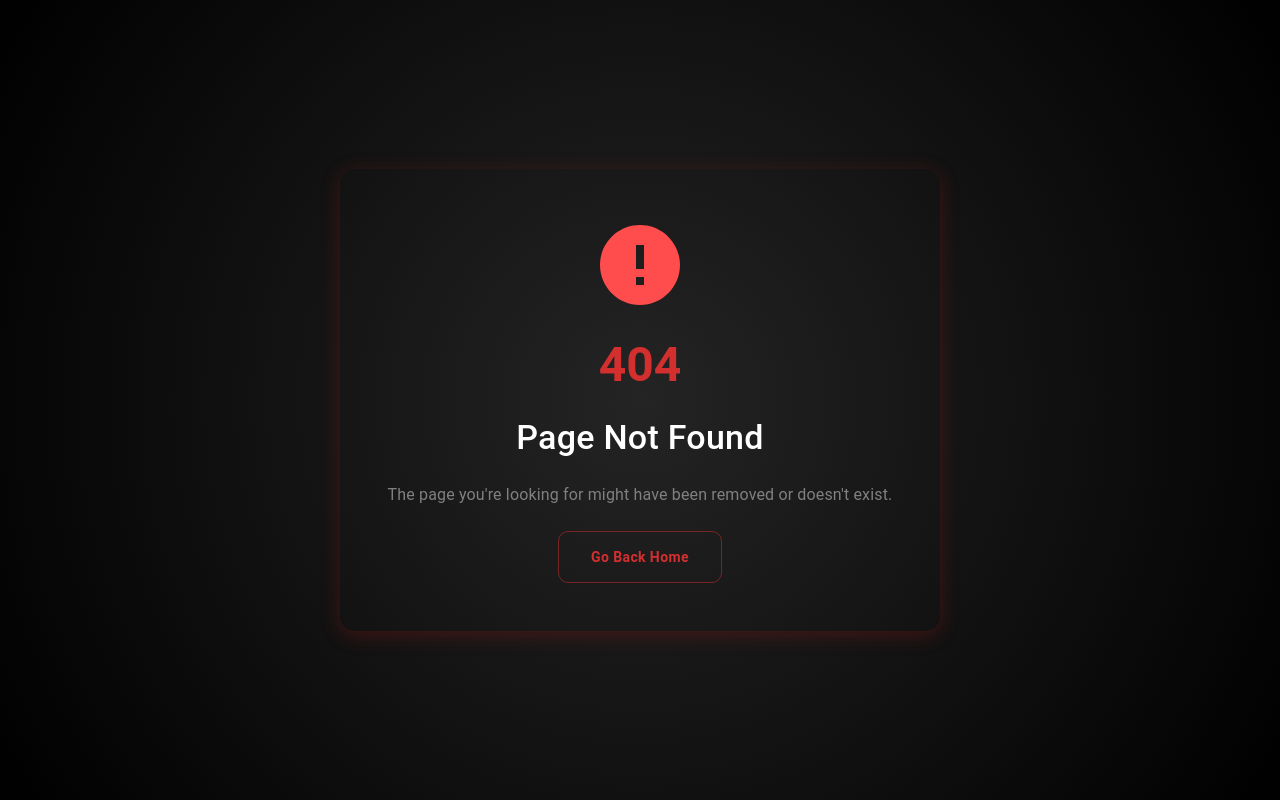
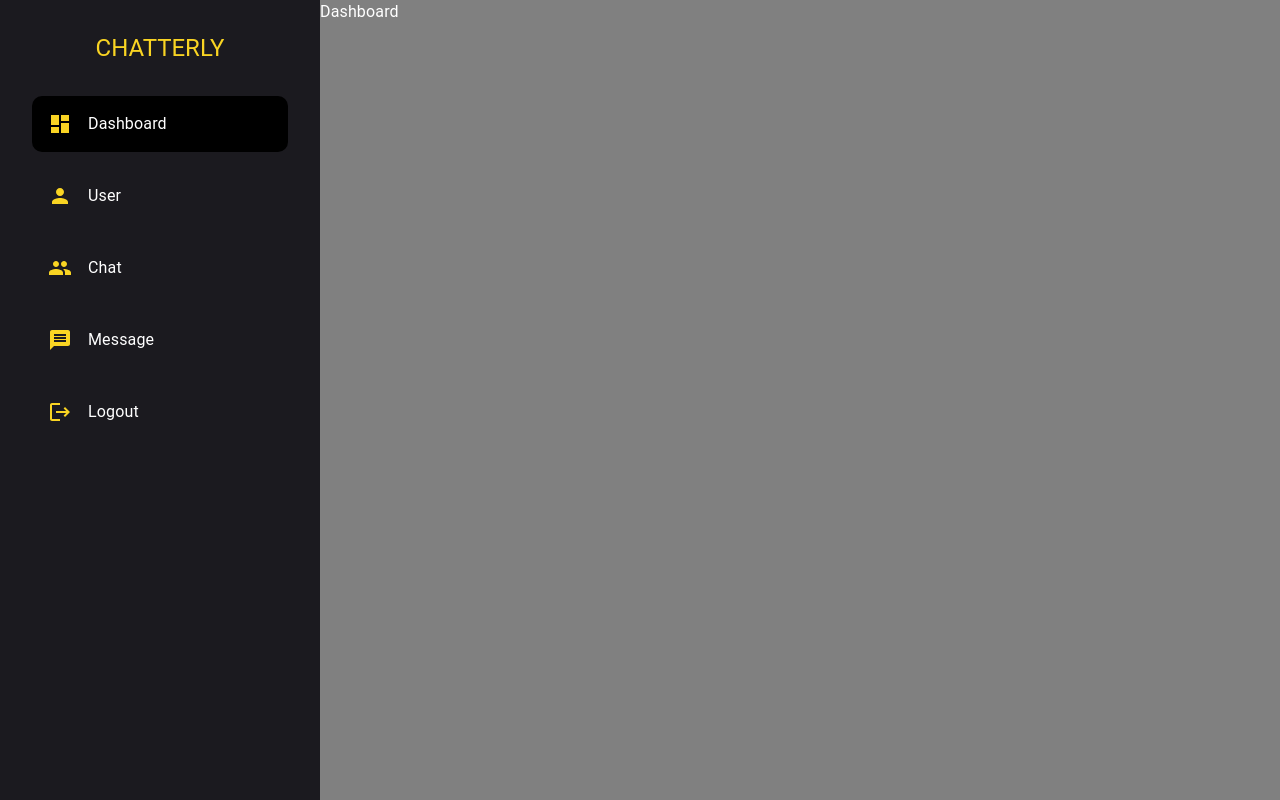
Before and after one commit to Devraj-singh-tomar/chatapp-client, a React (Vite) app: page /admin/dashboard in a window 1280 px wide. Before the commit this address had no page. Built offline with nearby package versions, Linux system fonts and the light colour scheme.

Commit message:
feat_UI: add Dashboard component and AdminLayout with Sidebar for admin panel navigation

```diff
--- a/src/App.jsx
+++ b/src/App.jsx
@@ -9,6 +9,7 @@ const Login = lazy(() => import("./pages/Login"));
 const Chat = lazy(() => import("./pages/Chat"));
 const Group = lazy(() => import("./pages/Group"));
 const NotFound = lazy(() => import("./pages/NotFound"));
+const Dashboard = lazy(() => import("./pages/admin/Dashboard"));
 
 // ADMIN PANEL IMPORT's
 const AdminLogin = lazy(() => import("./pages/admin/AdminLogin"));
@@ -38,6 +39,7 @@ const App = () => {
           />
 
           <Route path="/admin" element={<AdminLogin />} />
+          <Route path="/admin/dashboard" element={<Dashboard />} />
 
           <Route path="*" element={<NotFound />} />
         </Routes>
--- /dev/null
+++ b/src/components/layout/AdminLayout.jsx
@@ -0,0 +1,166 @@
+import {
+  Close as CloseIcon,
+  Dashboard as DashboardIcon,
+  Group as GroupIcon,
+  Logout as LogoutIcon,
+  Menu as MenuIcon,
+  Message as MessageIcon,
+  Person as PersonIcon,
+} from "@mui/icons-material";
+import {
+  Box,
+  Drawer,
+  Grid2,
+  IconButton,
+  Stack,
+  styled,
+  Typography,
+} from "@mui/material";
+import React, { useState } from "react";
+import { Link as LinkComponent, Navigate, useLocation } from "react-router-dom";
+import { black, yellow } from "../../constants/color";
+
+const Link = styled(LinkComponent)`
+  text-decoration: none;
+  border-radius: 10px;
+  padding: 1rem 1rem;
+  color: white;
+  &:hover {
+    background-color: black;
+  }
+`;
+
+const adminTabs = [
+  {
+    name: "Dashboard",
+    path: "/admin/dashboard",
+    icon: <DashboardIcon sx={{ color: yellow }} />,
+  },
+  {
+    name: "User",
+    path: "/admin/users-management",
+    icon: <PersonIcon sx={{ color: yellow }} />,
+  },
+  {
+    name: "Chat",
+    path: "/admin/chats-management",
+    icon: <GroupIcon sx={{ color: yellow }} />,
+  },
+  {
+    name: "Message",
+    path: "/admin/messages-management",
+    icon: <MessageIcon sx={{ color: yellow }} />,
+  },
+];
+
+const Sidebar = ({ w = "100%" }) => {
+  const location = useLocation();
+
+  const logoutHandler = () => {};
+
+  return (
+    <Stack direction={"column"} p={"2rem"} width={w} spacing={"2rem"}>
+      <Typography
+        variant="h5"
+        textAlign={"center"}
+        textTransform={"uppercase"}
+        color={yellow}
+      >
+        CHATTERLY
+      </Typography>
+
+      <Stack spacing={"1rem"}>
+        {adminTabs.map((tab) => (
+          <Link
+            key={tab.path}
+            to={tab.path}
+            sx={
+              location.pathname === tab.path && {
+                backgroundColor: "black",
+              }
+            }
+          >
+            <Stack direction={"row"} alignItems={"center"} spacing={"1rem"}>
+              {tab.icon}
+              <Typography>{tab.name}</Typography>
+            </Stack>
+          </Link>
+        ))}
+
+        <Link onClick={logoutHandler}>
+          <Stack direction={"row"} alignItems={"center"} spacing={"1rem"}>
+            <LogoutIcon sx={{ color: yellow }} />
+            <Typography>Logout</Typography>
+          </Stack>
+        </Link>
+      </Stack>
+    </Stack>
+  );
+};
+
+const isAdmin = true;
+
+const AdminLayout = ({ children }) => {
+  const [isMobile, setIsMobile] = useState(false);
+
+  const handleMobile = () => {
+    setIsMobile(!isMobile);
+  };
+
+  const handleClose = () => {
+    setIsMobile(false);
+  };
+
+  if (!isAdmin) return <Navigate to={"/admin"} />;
+
+  return (
+    <Grid2 container color={"white"} bgcolor={black} minHeight={"100vh"}>
+      <Box
+        sx={{
+          display: { xs: "block", md: "none" },
+          position: "fixed",
+          right: " 1rem",
+          top: "1rem",
+        }}
+      >
+        <IconButton onClick={handleMobile}>
+          {isMobile ? (
+            <CloseIcon sx={{ color: yellow }} />
+          ) : (
+            <MenuIcon sx={{ color: yellow }} />
+          )}
+        </IconButton>
+      </Box>
+
+      <Grid2
+        size={{ md: 4, lg: 3 }}
+        bgcolor={black}
+        sx={{
+          display: { xs: "none", md: "block" },
+        }}
+      >
+        <Sidebar />
+      </Grid2>
+
+      <Grid2 size={{ xs: 12, md: 8, lg: 9 }} bgcolor={"gray"}>
+        {children}
+      </Grid2>
+
+      <Drawer
+        open={isMobile}
+        onClose={handleClose}
+        sx={{
+          "& .MuiDrawer-paper": {
+            backgroundColor: black,
+            color: "white",
+            // paddingTop: "1rem",
+          },
+        }}
+      >
+        <Sidebar w="50vw" />
+      </Drawer>
+    </Grid2>
+  );
+};
+
+export default AdminLayout;
--- /dev/null
+++ b/src/pages/admin/Dashboard.jsx
@@ -0,0 +1,11 @@
+import AdminLayout from "../../components/layout/AdminLayout";
+
+const Dashboard = () => {
+  return (
+    <AdminLayout>
+      <div>Dashboard</div>
+    </AdminLayout>
+  );
+};
+
+export default Dashboard;
```
